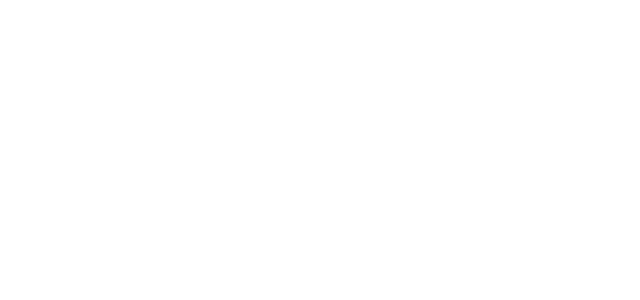
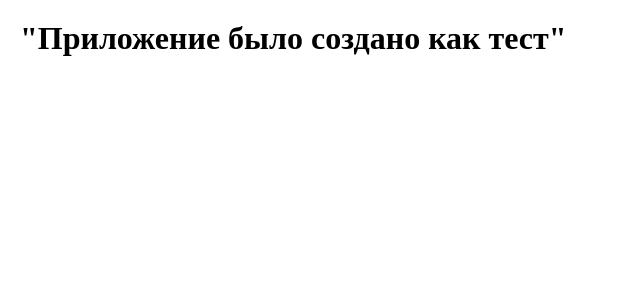
Before and after one commit to Vlado2021/vue-chat4me, a Vue app: page /about in a window 1280 px wide. Before the commit this address had no page. Shown: the top 300 px of the page, without its empty margins (0-640 px from the left). Built offline with nearby package versions, Linux system fonts and the light colour scheme.

Commit message:
20240323 21:13 Added one more route

```diff
--- /dev/null
+++ b/src/pages/About.vue
@@ -0,0 +1,18 @@
+<template>
+    <div>
+        <h1> "Приложение было создано как тест"</h1>
+    </div>
+    </template>
+
+    <script>
+        export default {
+
+
+    }
+    </script>
+
+
+    <style scoped>
+
+
+    </style>
--- a/src/router/router.js
+++ b/src/router/router.js
@@ -2,6 +2,7 @@
 import {createRouter} from "vue-router";
 import { createWebHistory } from 'vue-router'
 import UserPage from "@/pages/UserPage.vue";
+import About from "@/pages/About.vue";
 
 const routes=[
     {
@@ -11,7 +12,12 @@
     {
         path: '/users',
         component: UserPage
+    },
+    {
+        path: '/about',
+        component: About
     }
+
 ]
 
 const router = createRouter ({
```
